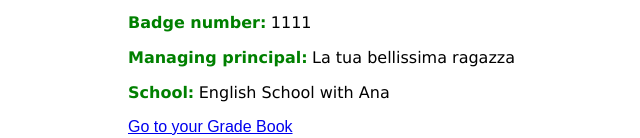
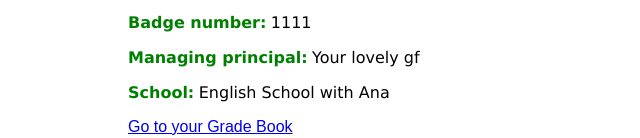
Before and after one commit to anamariaow/gradebook, a plain HTML site: page index.html in a window 1280 px wide. Shown: the part 302-440 px from the top of the page, without its empty margins (212-852 px from the left). Drawn offline with Linux system fonts and the light colour scheme.

Commit message:
typo fix

```diff
--- a/index.html
+++ b/index.html
@@ -37,7 +37,7 @@
         </style>
         <p><strong style="color: green; font-family: Verdana;">Student's name:</strong> <span style="font-family: Verdana;"> Andrea V.</span></p>
         <p><strong style="color: green; font-family: Verdana;">Badge number:</strong> <span style="font-family: Verdana;"> 1111</span></p>
-        <p><strong style="color: green; font-family: Verdana;">Managing principal:</strong> </strong> <span style="font-family: Verdana;">La tua bellissima ragazza</span></p>
+        <p><strong style="color: green; font-family: Verdana;">Managing principal:</strong> </strong> <span style="font-family: Verdana;">Your lovely gf</span></p>
         <p><strong style="color: green; font-family: Verdana;">School:</strong></strong> <span style="font-family: Verdana;"> English School with Ana</span></p>
         <!-- Aggiungi un link per passare alla seconda pagina -->
         <a href="libretto_voti.html">Go to your Grade Book</a>
```
